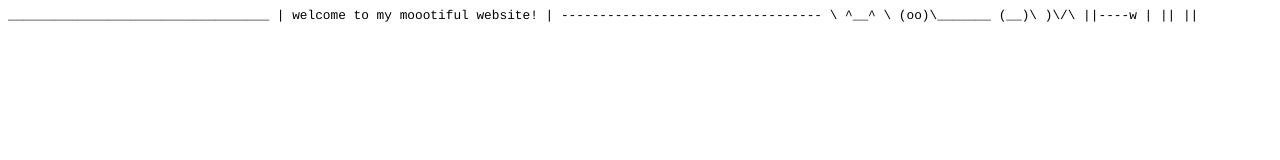
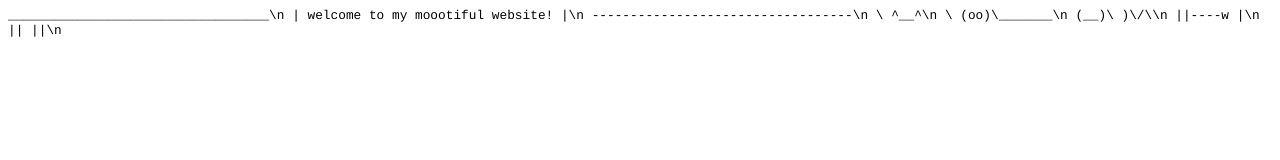
Before and after one commit to elenapalesis/elenapalesis.github.io, a plain HTML site: page index.html in a window 1280 px wide. Drawn offline with Linux system fonts and the light colour scheme.

Commit message:
newlines

```diff
--- a/index.html
+++ b/index.html
@@ -20,13 +20,13 @@ it "teaches" older browsers to handle "unknown" HTML elements.-->
 	</head>
 	<body>
 
-		 __________________________________
-		| welcome to my moootiful website! |
- 		 ----------------------------------
-		        \   ^__^
-		         \  (oo)\_______
-		            (__)\       )\/\
-		                ||----w |
-		                ||     ||
+		 __________________________________\n
+		| welcome to my moootiful website! |\n
+ 		 ----------------------------------\n
+		        \   ^__^\n
+		         \  (oo)\_______\n
+		            (__)\       )\/\\n
+		                ||----w |\n
+		                ||     ||\n
 	</body>
 </html>
```
